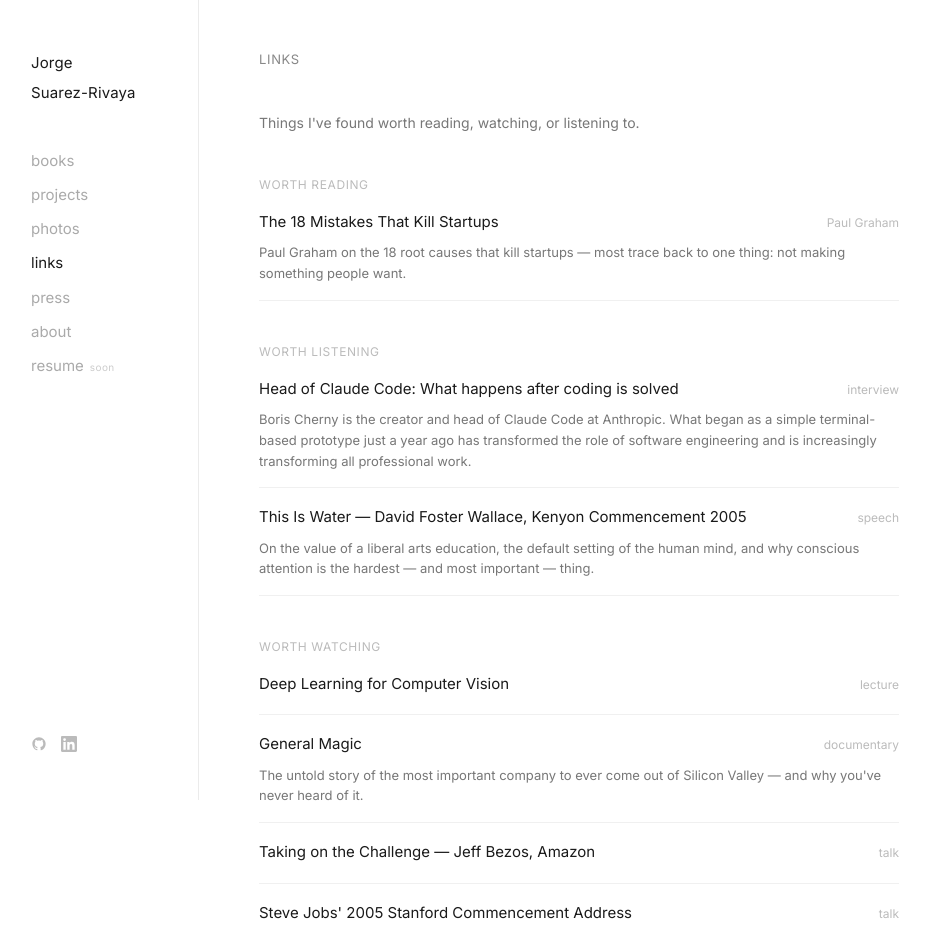
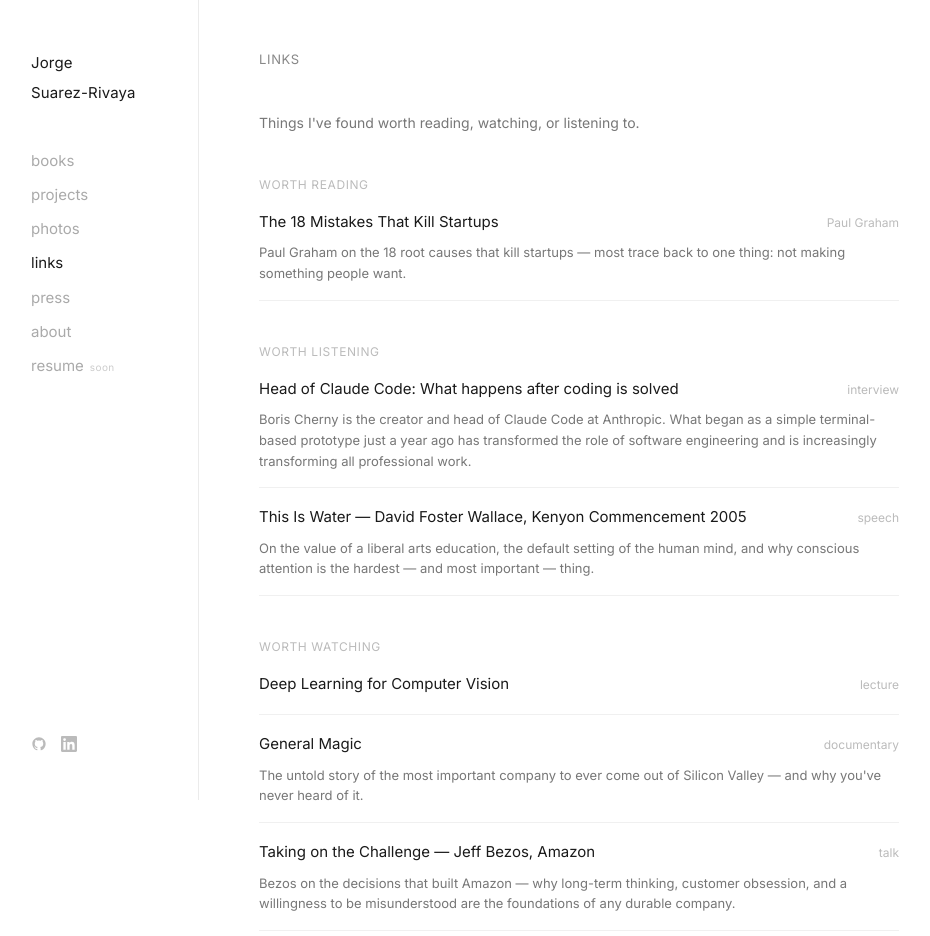
Before and after one commit to jsrivaya/jsrivaya.github.io, a Next.js app: page /links in a window 1280 px wide. Shown: the top 936 px of the page, without its empty margins (1-931 px from the left). Built offline with nearby package versions, Linux system fonts and the light colour scheme.

Commit message:
Add note to Bezos talk entry on links page

```diff
--- a/app/links/page.tsx
+++ b/app/links/page.tsx
@@ -54,7 +54,7 @@ const mustWatch: {
     title: "Taking on the Challenge — Jeff Bezos, Amazon",
     type: "talk",
     href: "https://www.youtube.com/watch?v=WhnDvvNS8zQ",
-    note: "",
+    note: "Bezos on the decisions that built Amazon — why long-term thinking, customer obsession, and a willingness to be misunderstood are the foundations of any durable company.",
   },
   {
     title: "Steve Jobs' 2005 Stanford Commencement Address",
```
